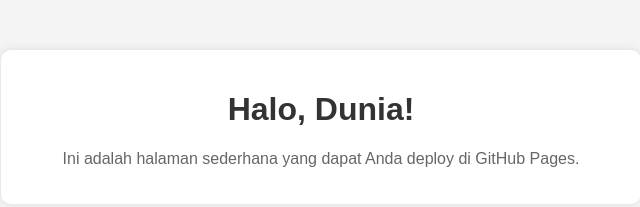
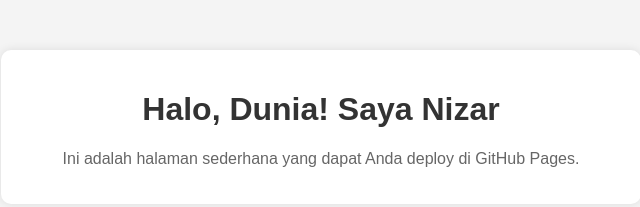
Before and after one commit to Team-Informatika/714230007, a plain HTML site: page index.html in a window 1280 px wide. Shown: the whole page, without its empty margins (319-959 px from the left). Drawn offline with Linux system fonts and the light colour scheme.

Commit message:
update html

```diff
--- a/index.html
+++ b/index.html
@@ -30,7 +30,7 @@
 </head>
 <body>
     <div class="container">
-        <h1>Halo, Dunia!</h1>
+        <h1>Halo, Dunia! Saya Nizar</h1>
         <p>Ini adalah halaman sederhana yang dapat Anda deploy di GitHub Pages.</p>
     </div>
 </body>
```
